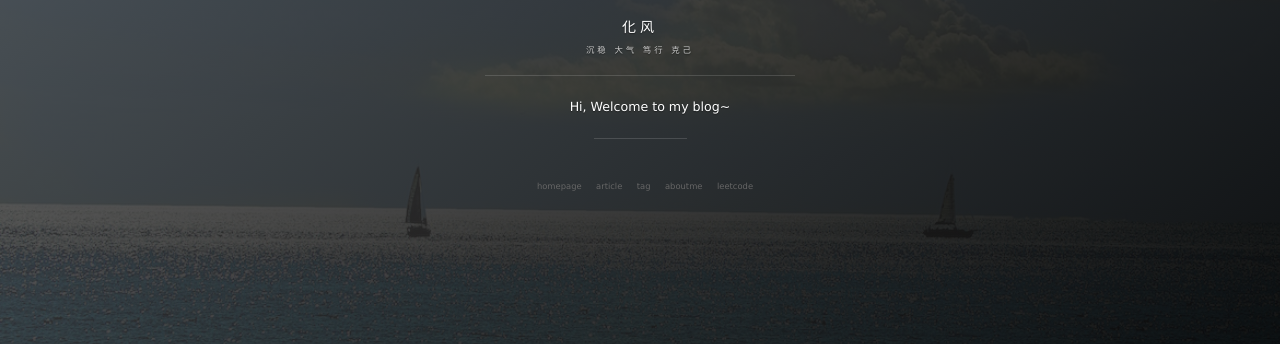
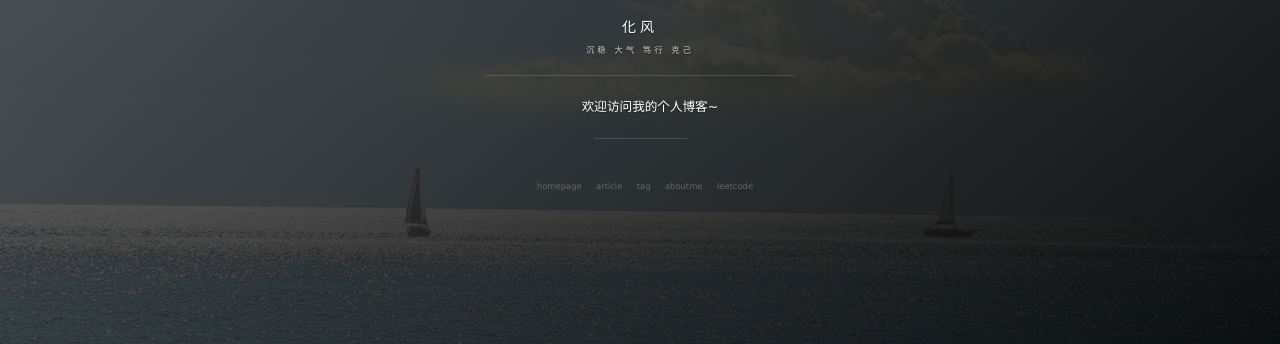
Before and after one commit to xinchanghao/xinchanghao.github.io, a Jekyll site: the page built from index.html, in a window 1280 px wide. Shown: the part 409-753 px from the top of the page. Built offline with Jekyll 4.4.1, drawn with Linux system fonts in a browser that asks for light colours; nearby versions of some CDN libraries; the list of posts is cut into pages by our own code; comment, search, counter and statistics services are not loaded.

```diff
--- a/_config.yml
+++ b/_config.yml
@@ -1,7 +1,7 @@
 # Basic
 title: 化风
 subtitle: 沉稳 大气 笃行 克己
-description: Hi, Welcome to my blog~
+description: 欢迎访问我的个人博客~
 # 头像里面的标题
 avatarTitle: 化 风
 # 头像里面的描述
@@ -61,7 +61,7 @@ nav:
     - {title: aboutme, description: about, url: '/aboutme'}
     #- {title: 关于我, description: about, url: '/about'}
     #- {title: tinyHeart, description: tinyHeart, url: '/tinyHeart'}
-    - {title: leetcode, description: LeetCode, url: '/leetcode'}
+    - {title: leetcode, description: leetcode, url: '/leetcode'}
 
 
 # Pagination
```
